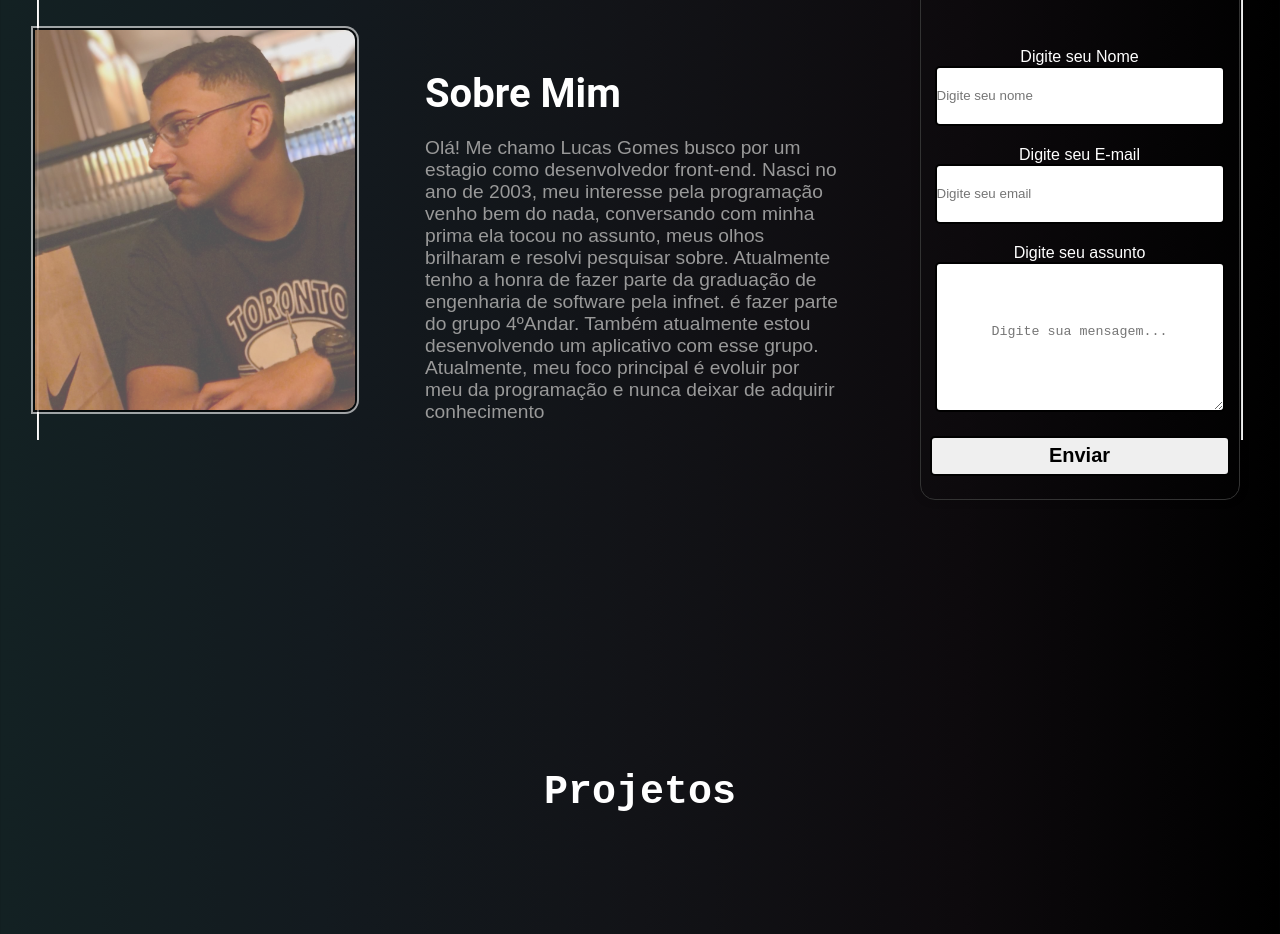
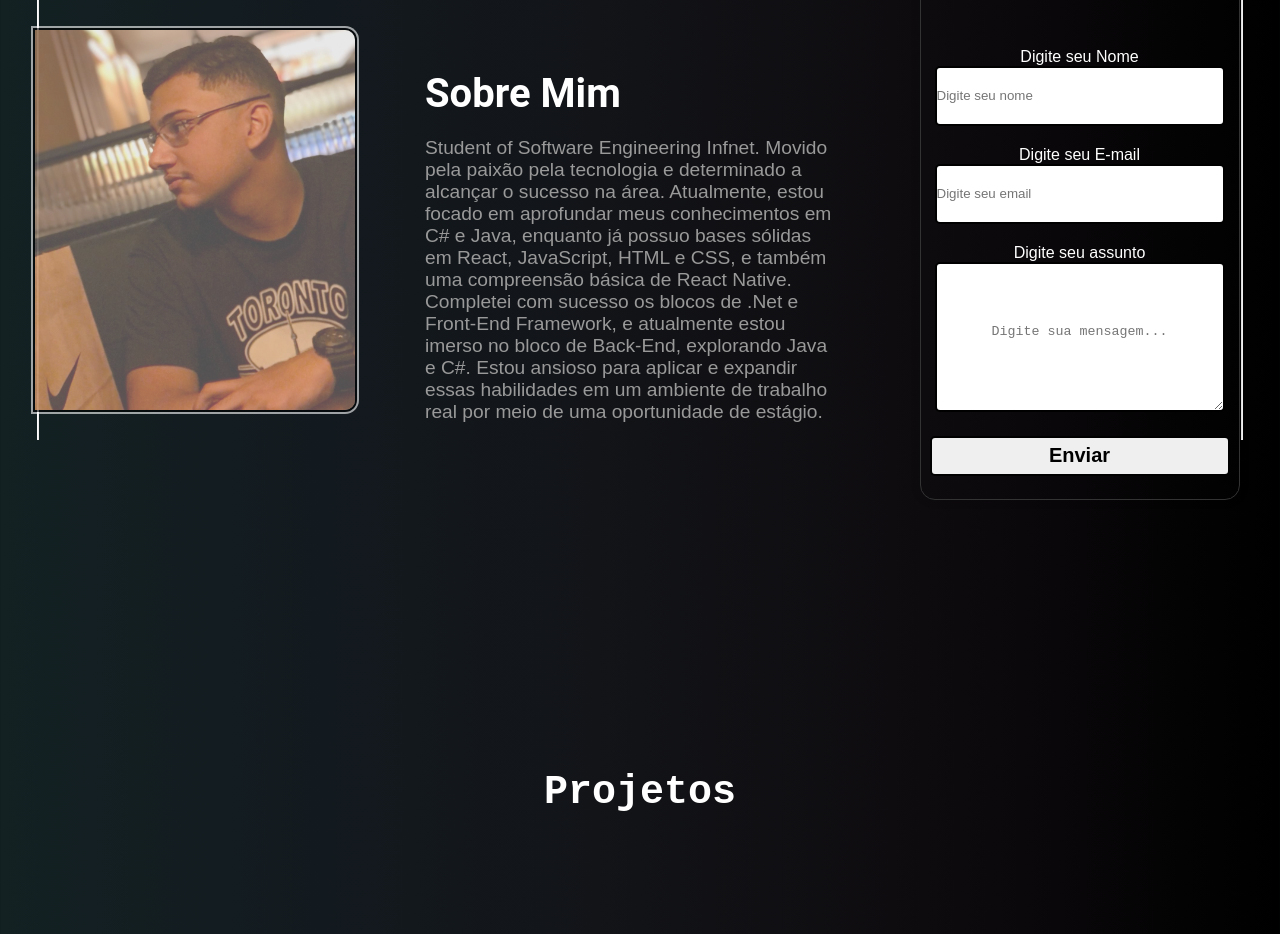
Before and after one commit to LucasGAraujo/Portifolio-em-react, a React (Create React App) app: page / in a window 1280 px wide. Shown: the part 1080-2014 px from the top of the page. Built offline with nearby package versions, Linux system fonts and the light colour scheme; no server answers; a web font is replaced by a local one.

Commit message:
Update Sobre.js

```diff
--- a/src/components/Sobre.js
+++ b/src/components/Sobre.js
@@ -7,9 +7,11 @@ function Sobre(){
             Sobre Mim
         </h2>
         <p>
-            Olá! Me chamo Lucas Gomes busco por um estagio como desenvolvedor front-end. Nasci no ano de 2003, meu interesse pela programação venho bem do nada,
-            conversando com minha prima ela tocou no assunto, meus olhos brilharam e resolvi pesquisar sobre. Atualmente tenho a honra de fazer parte da graduação de engenharia de software pela infnet.
-            é fazer parte do grupo 4ºAndar. Também atualmente estou desenvolvendo um aplicativo com esse grupo. Atualmente, meu foco principal é evoluir por meu da programação e nunca deixar de adquirir conhecimento</p>
+            Student of Software Engineering Infnet.
+Movido pela paixão pela tecnologia e determinado a alcançar o sucesso na área.
+
+Atualmente, estou focado em aprofundar meus conhecimentos em C# e Java, enquanto já possuo bases sólidas em React, JavaScript, HTML e CSS, e também uma compreensão básica de React Native.
+Completei com sucesso os blocos de .Net e Front-End Framework, e atualmente estou imerso no bloco de Back-End, explorando Java e C#. Estou ansioso para aplicar e expandir essas habilidades em um ambiente de trabalho real por meio de uma oportunidade de estágio.</p>
             <div><a href='https://github.com/LucasGAraujo' target={"_blank"} id="BUTON"><button className="button_animacao">Acesse meu gitHub</button></a>
             <a href='https://expo.dev/@lucasgomes445?tab=snacks' target={"_blank"} id="BUTON"><button className="button_animacao">Acesse meu Expo</button></a></div>
          </>
```
